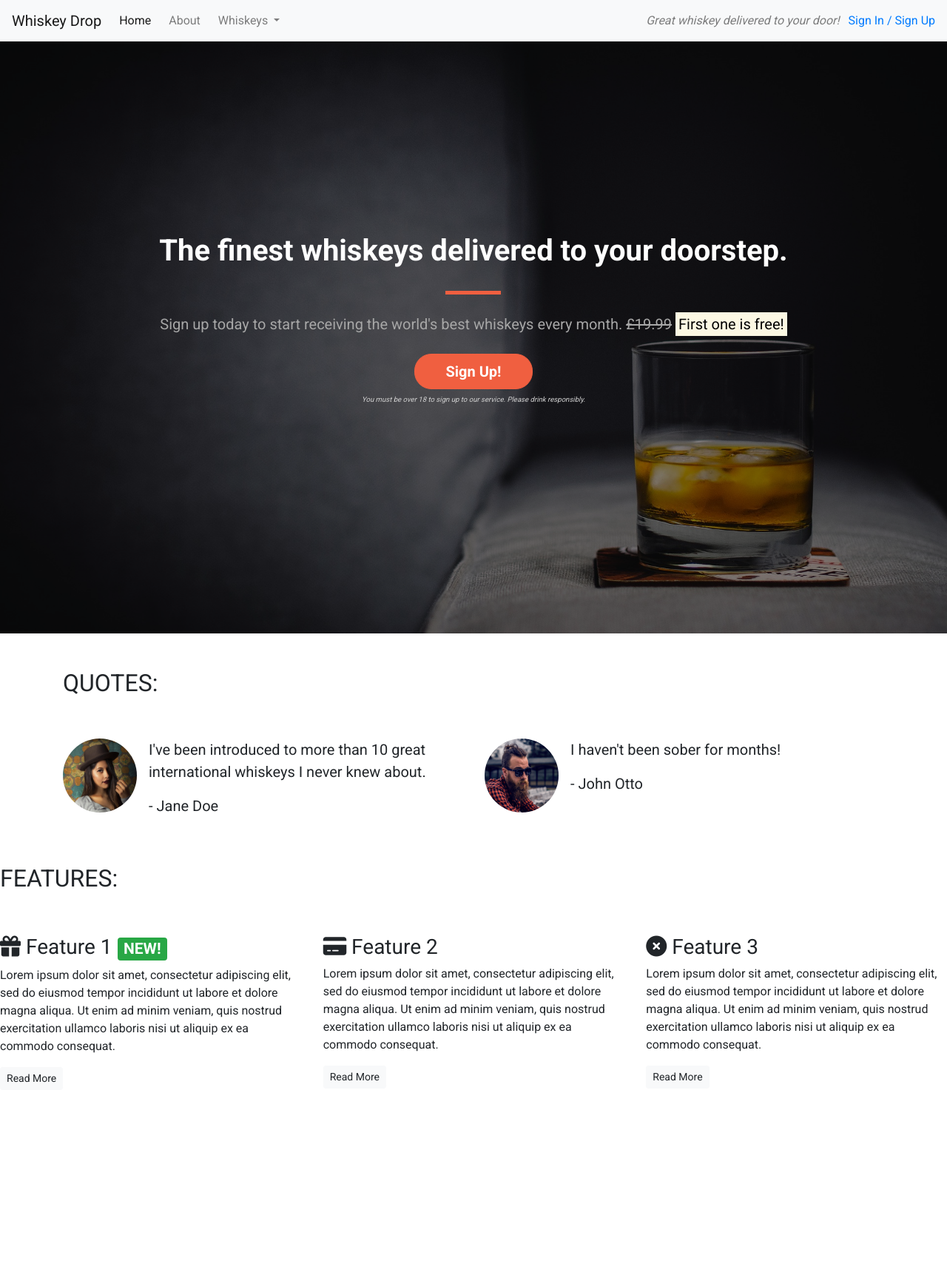
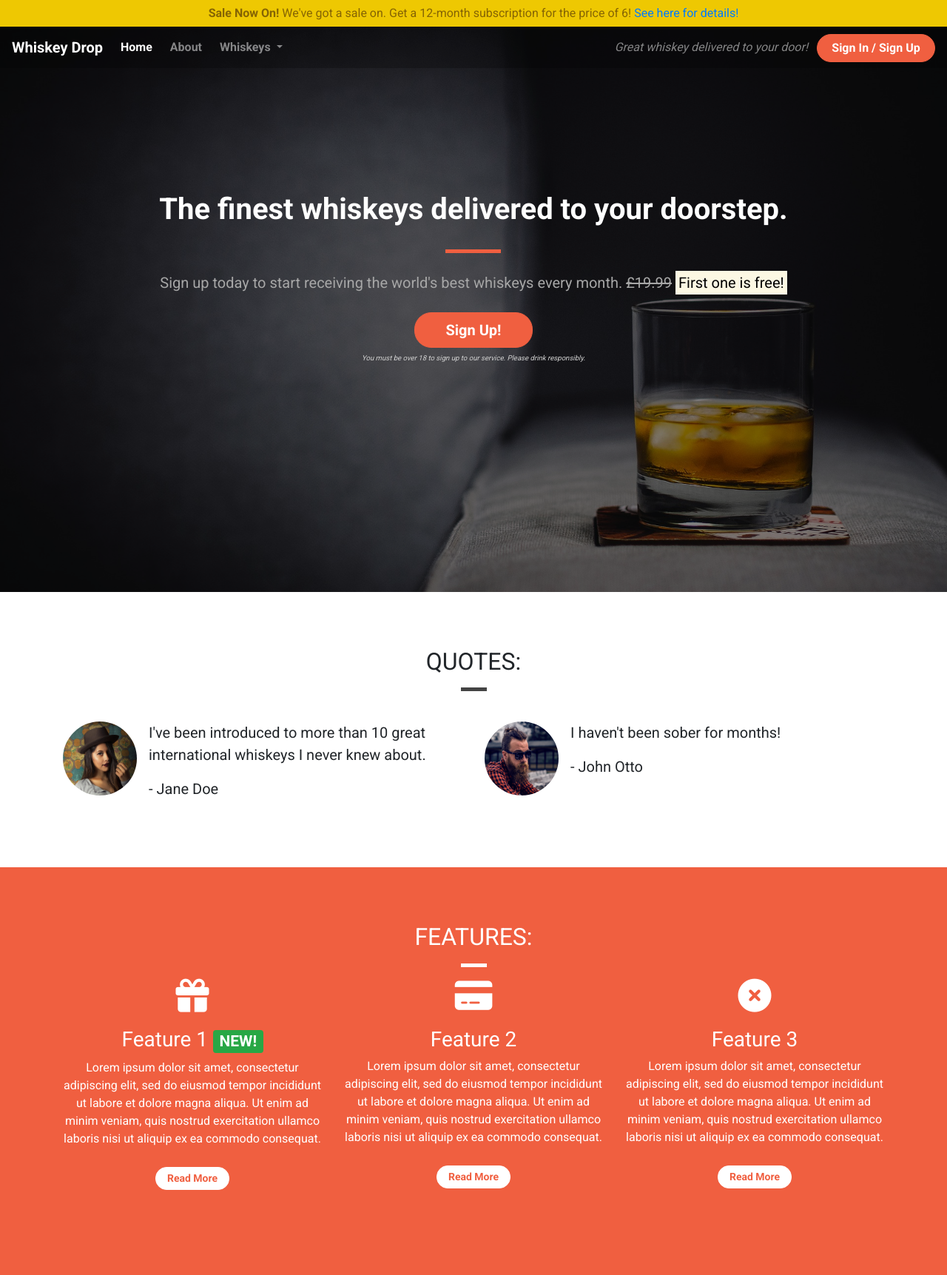
Before and after one commit to mitchdavenport88/whiskey_drop2, a plain HTML site: page index.html in a window 1280 px wide. Shown: the whole page at 74% size. Before the commit the page ends 1473 px from the top, so only its background shows below. Drawn offline with nearby package versions, Linux system fonts and the light colour scheme.

Commit message:
final changes made

```diff
--- a/index.html
+++ b/index.html
@@ -13,8 +13,23 @@
 </head>
 
 <body>
+
+    <div class="container-fluid navalert-container">
+        <!-- Alert -->
+        <div class="container-fluid alert-container">
+            <div class="row d-none d-sm-block">
+                <div class="col-12">
+                    <div class="alert alert-warning site-wide-alert text-center">
+                        <strong>Sale Now On!</strong> We've got a sale on. Get a 12-month subscription for the price of
+                        6!<a href=""> See here for details!</a>
+                    </div>
+                </div>
+            </div>
+        </div>
+        <!-- /.alert -->
+
         <!-- NavBar -->
-    <nav class="navbar navbar-light bg-light navbar-expand-sm">
+        <nav class="navbar navbar-dark navbar-expand-sm">
             <a href="/index.html" class="navbar-brand">Whiskey Drop</a>
 
             <button class="navbar-toggler ml-auto" type="button" data-toggle="collapse" data-target="#navbarNavDropdown"
@@ -38,28 +53,17 @@
                         </div>
                     </li>
 
-                <li class="nav-item mr-2 d-block d-sm-none"><a href="/login" class="nav-link">Sign In / Sign Up</a></li>
+                    <li class="nav-item mr-2 d-block d-sm-none"><a href="/login" class="nav-link">Sign In / Sign Up</a>
+                    </li>
                 </ul>
             </div>
             <div class="d-none d-md-block">
                 <p class="navbar-text my-auto mr-2"><i>Great whiskey delivered to your door!</i></p>
-            <a href="/login">Sign In / Sign Up</a>
+                <a href="/login" class="btn btn-red btn-cta">Sign In / Sign Up</a>
             </div>
         </nav>
+    </div>
     <!-- /.navbar -->
-
-    <!-- Alert -->
-    <!-- <div class="container alert-container">
-        <div class="row d-none d-sm-block">
-            <div class="col-12">
-                <div class="alert alert-warning">
-                    <strong>Sale Now On!</strong> We've got a sale on. Get a 12-month subscription for the price of 6!<a
-                        href="">See here for details!</a>
-                </div>
-            </div>
-        </div>
-    </div> -->
-    <!-- /.alert -->
 
     <!-- Callout -->
     <div class="container-fluid callout-container">
@@ -84,11 +88,13 @@
     <!-- /.callout -->
 
     <!-- Quotes -->
-    <div class="container quotes-container">
+    <div class="container-wrapper">
+        <div class="container quotes-container content-container">
             <section class="quotes">
                 <div class="row">
-                <div class="col-12 my-5">
+                    <div class="col-12 page-header">
                         <h2 class="text-uppercase">Quotes:</h2>
+                        <hr class="block-divider block-divider-short">
                     </div>
                 </div>
                 <div class="row">
@@ -100,7 +106,8 @@
                             </div>
                             <div class="media-body">
                                 <blockquote class="blockquote">
-                                <p>I've been introduced to more than 10 great international whiskeys I never knew about.
+                                    <p>I've been introduced to more than 10 great international whiskeys I never knew
+                                        about.
                                     </p>
                                     <p>- Jane Doe</p>
                                 </blockquote>
@@ -124,24 +131,29 @@
                 </div>
             </section>
         </div>
+    </div>
     <!-- /.quotes -->
 
     <!-- Features -->
-    <div class="features-container">
+    <div class="container-wrapper container-wrapper-red">
+        <div class="container features-container content-container">
             <section class="features">
                 <div class="row">
-                <div class="col-12 my-5">
+                    <div class="col-12 page-header">
                         <h2 class="text-uppercase">Features:</h2>
+                        <hr class="block-divider block-divider-short block-divider-white">
                     </div>
                 </div>
                 <div class="row">
                     <div class="col-12 col-md-6 col-lg-4">
                         <div class="feature">
-                        <h3><i class="fas fa-gift d-none d-sm-inline"></i> Feature 1 <span
+                            <h3><i class="fas fa-gift d-none d-sm-block"></i> Feature 1 <span
                                     class="badge badge-success">NEW!</span></h3>
-                        <p>Lorem ipsum dolor sit amet, consectetur adipiscing elit, sed do eiusmod tempor incididunt ut
+                            <p>Lorem ipsum dolor sit amet, consectetur adipiscing elit, sed do eiusmod tempor incididunt
+                                ut
                                 labore
-                            et dolore magna aliqua. Ut enim ad minim veniam, quis nostrud exercitation ullamco laboris
+                                et dolore magna aliqua. Ut enim ad minim veniam, quis nostrud exercitation ullamco
+                                laboris
                                 nisi
                                 ut
                                 aliquip ex ea commodo consequat.</p>
@@ -150,10 +162,12 @@
                     </div>
                     <div class="col-12 col-md-6 col-lg-4">
                         <div class="feature">
-                        <h3><i class="fas fa-credit-card d-none d-sm-inline"></i> Feature 2</h3>
-                        <p>Lorem ipsum dolor sit amet, consectetur adipiscing elit, sed do eiusmod tempor incididunt ut
+                            <h3><i class="fas fa-credit-card d-none d-sm-block"></i> Feature 2</h3>
+                            <p>Lorem ipsum dolor sit amet, consectetur adipiscing elit, sed do eiusmod tempor incididunt
+                                ut
                                 labore
-                            et dolore magna aliqua. Ut enim ad minim veniam, quis nostrud exercitation ullamco laboris
+                                et dolore magna aliqua. Ut enim ad minim veniam, quis nostrud exercitation ullamco
+                                laboris
                                 nisi
                                 ut
                                 aliquip ex ea commodo consequat.</p>
@@ -162,10 +176,12 @@
                     </div>
                     <div class="col-12 d-md-none d-lg-block col-lg-4">
                         <div class="feature">
-                        <h3><i class="fas fa-times-circle d-none d-sm-inline"></i> Feature 3</h3>
-                        <p>Lorem ipsum dolor sit amet, consectetur adipiscing elit, sed do eiusmod tempor incididunt ut
+                            <h3><i class="fas fa-times-circle d-none d-sm-block"></i> Feature 3</h3>
+                            <p>Lorem ipsum dolor sit amet, consectetur adipiscing elit, sed do eiusmod tempor incididunt
+                                ut
                                 labore
-                            et dolore magna aliqua. Ut enim ad minim veniam, quis nostrud exercitation ullamco laboris
+                                et dolore magna aliqua. Ut enim ad minim veniam, quis nostrud exercitation ullamco
+                                laboris
                                 nisi
                                 ut
                                 aliquip ex ea commodo consequat.</p>
@@ -174,6 +190,7 @@
                     </div>
                 </div>
             </section>
+        </div>
     </div>
     <!-- /.features -->
 
--- a/resources/css/style.css
+++ b/resources/css/style.css
@@ -2,7 +2,23 @@ body {
     font-family: 'Roboto', sans-serif;
 }
 
-.alert-container {}
+.container-wrapper-red {
+    background-color: #f05f40;
+    color: white;
+}
+
+.alert-container .col-12 {
+    padding-right: 0;
+    padding-left: 0;
+}
+
+.site-wide-alert {
+    border-radius: 0;
+    margin-bottom: 0;
+    padding: 5px 15px;
+    background-color: #eec802;
+    border-color: #eec802;
+}
 
 .callout-container {
     height: 100vh;
@@ -29,9 +45,21 @@ body {
     background-color: rgba(0, 0, 0, 0.5);
 }
 
-.quotes-container {}
+/* Page Headers */
 
-.features-container {}
+.page-header {
+    margin-bottom: 0;
+    border-bottom: 0;
+    text-align: center;
+}
+
+.page-header h2 {
+    margin-top: 0;
+}
+
+.quotes .page-header {
+    margin-bottom: 25px;
+}
 
 /* Block Dividers */
 
@@ -39,14 +67,56 @@ body {
     width: 75px;
     height: 5px;
     border: 0;
+    background-color: #444;
 }
 
 .block-divider-orange {
     background-color: #f05f40;
 }
 
+.block-divider-white {
+    background-color: white;
+}
+
 .block-divider-short {
     width: 35px;
+}
+
+/* Content Containers */
+
+.content-container {
+    padding-top: 75px;
+    padding-bottom: 75px;
+}
+
+/* Navbar */
+
+.navalert-container {
+    position: absolute;
+    top: 0;
+    left: 0;
+    padding-left: 0;
+    padding-right: 0;
+    z-index: 1;
+}
+
+.navbar {
+    margin-bottom: 0;
+    border: 0;
+    width: 100%;
+    background-color: rgba(0, 0, 0, 0.25);
+}
+
+.navbar .navbar-toggler {
+    border: 0;
+}
+
+.navbar-brand {
+    font-weight: bold;
+}
+
+.navbar .navbar-nav a {
+    font-weight: bold;
 }
 
 /* Jumbotron */
@@ -92,4 +162,26 @@ body {
 .btn-red:active:focus {
     background-color: #df4929;
     border-color: #df4929;
+    color: white;
 }
+
+.feature {
+    text-align: center;
+    margin-bottom: 40px;
+}
+
+.feature i {
+    margin-bottom: 20px;
+    font-size: 45px;
+    line-height: 45px;
+}
+
+.feature .btn {
+    background-color: white;
+    border-color: white;
+    border-radius: 15px;
+    min-width: 100px;
+    font-weight: bold;
+    margin-top: 10px;
+    color: #f05f40;
+}
```
Also changed, not shown: 1 other file. Lines whose indentation alone changed are shown as unchanged.
